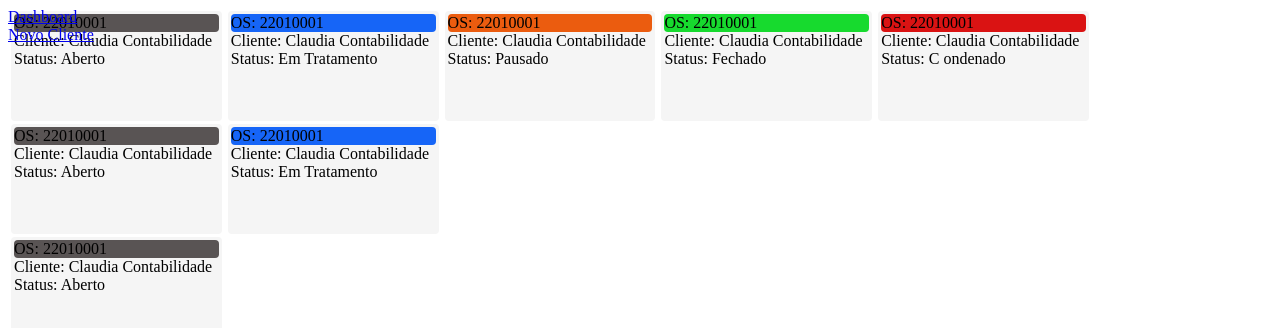
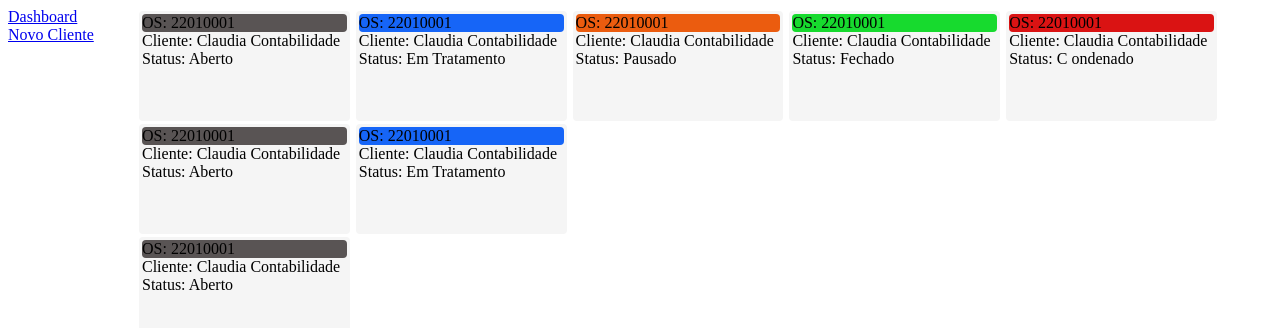
Before and after one commit to LeandroSanto/ticketfrontend, a React (Vite) app: page / in a window 1280 px wide. Shown: the top 328 px of the page. Built offline with nearby package versions, Linux system fonts and the light colour scheme.

Commit message:
correção do layout do sidebar

```diff
--- a/src/App.tsx
+++ b/src/App.tsx
@@ -1,9 +1,11 @@
-import { useState } from 'react'
+import { SideBar } from './components/SideBar';
 import { AppRoutes } from './Routes';
+
+import './global.css'
 
 function App() {
   return (
-    <AppRoutes />
+      <AppRoutes />
   )
 }
 
--- a/src/Routes.tsx
+++ b/src/Routes.tsx
@@ -3,8 +3,6 @@ import { SideBar } from './components/SideBar';
 
 import { Home } from './pages/Home';
 import { NewClient } from './pages/NewClient';
-
-import './global.css'
 
 export function AppRoutes() {
   return(
--- a/src/components/SideBar/index.tsx
+++ b/src/components/SideBar/index.tsx
@@ -7,7 +7,6 @@ return(
   <div className="sideBarContainer">
     <nav>
       <Link to='/'>Dashboard</Link>
-
       <Link to='/newclient'>Novo Cliente</Link>
     </nav>
   </div>
--- a/src/components/SideBar/styles.css
+++ b/src/components/SideBar/styles.css
@@ -1,12 +1,14 @@
 .sideBarContainer{
-    display: flex;
+    display: block;
     flex-direction: column;
 
     position: absolute;
 
     margin-top: 0;
+    margin-right: 15px;
 
-    width: 10vw;
+    width: 15vw;
+    height: 100vh;
 }
 
 .sideBarContainer nav{
--- a/src/global.css
+++ b/src/global.css
@@ -1,4 +1,4 @@
-Router{
+.container{
     display:flex;
     flex-direction: row;
 }
--- a/src/pages/Home/styles.css
+++ b/src/pages/Home/styles.css
@@ -1,8 +1,14 @@
 .homeContainer{
     display: flex;
     flex-direction: row;
+
+    margin-left: 10vw;
 }
-.openOrders .processingOrders .pausedOrders .closedOrders .doomedOrders{
+.openOrders
+.processingOrders
+.pausedOrders
+.closedOrders
+.doomedOrders{
     display: flex;
     flex-direction: column;
 }
```
Lines whose indentation alone changed are shown as unchanged.
